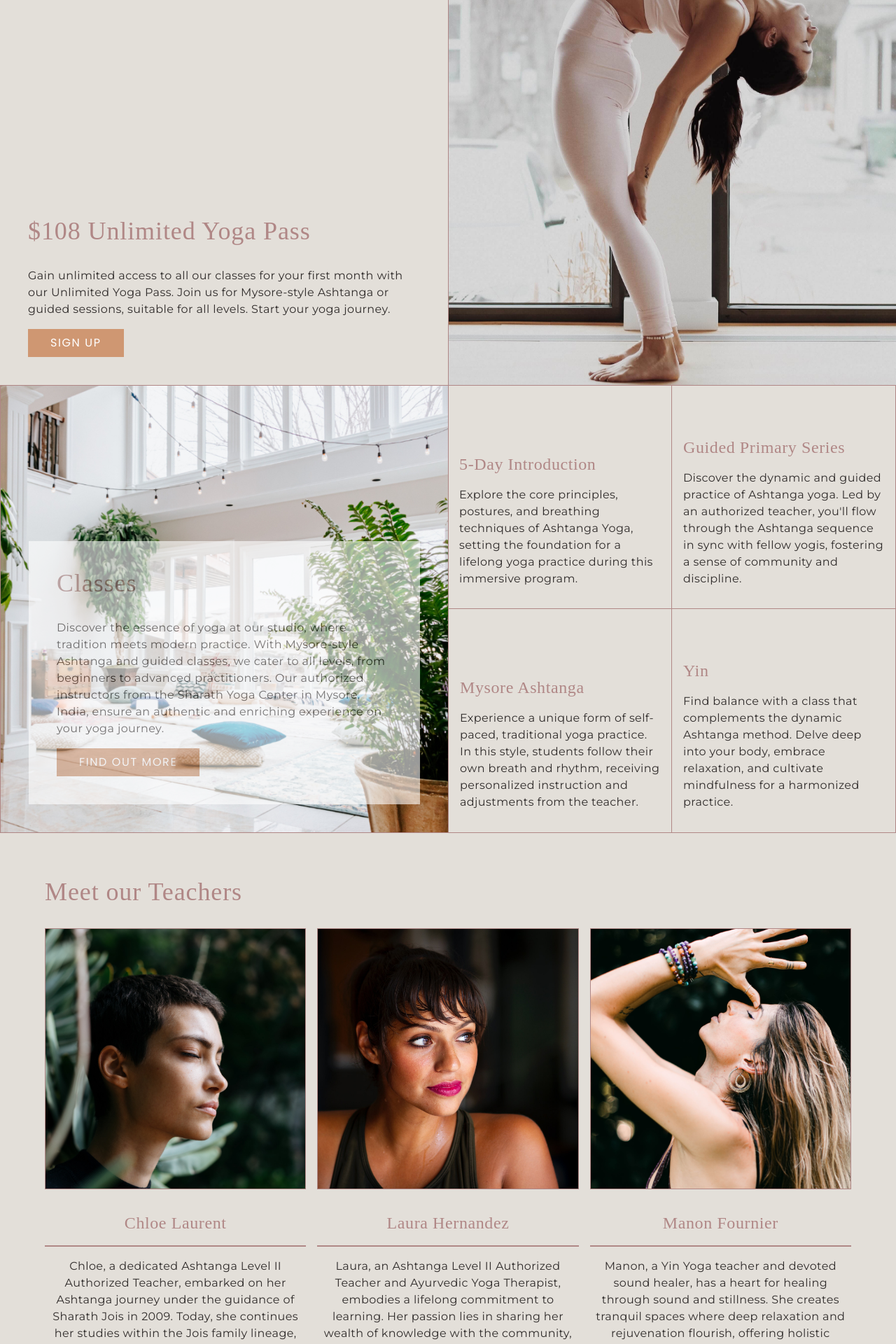
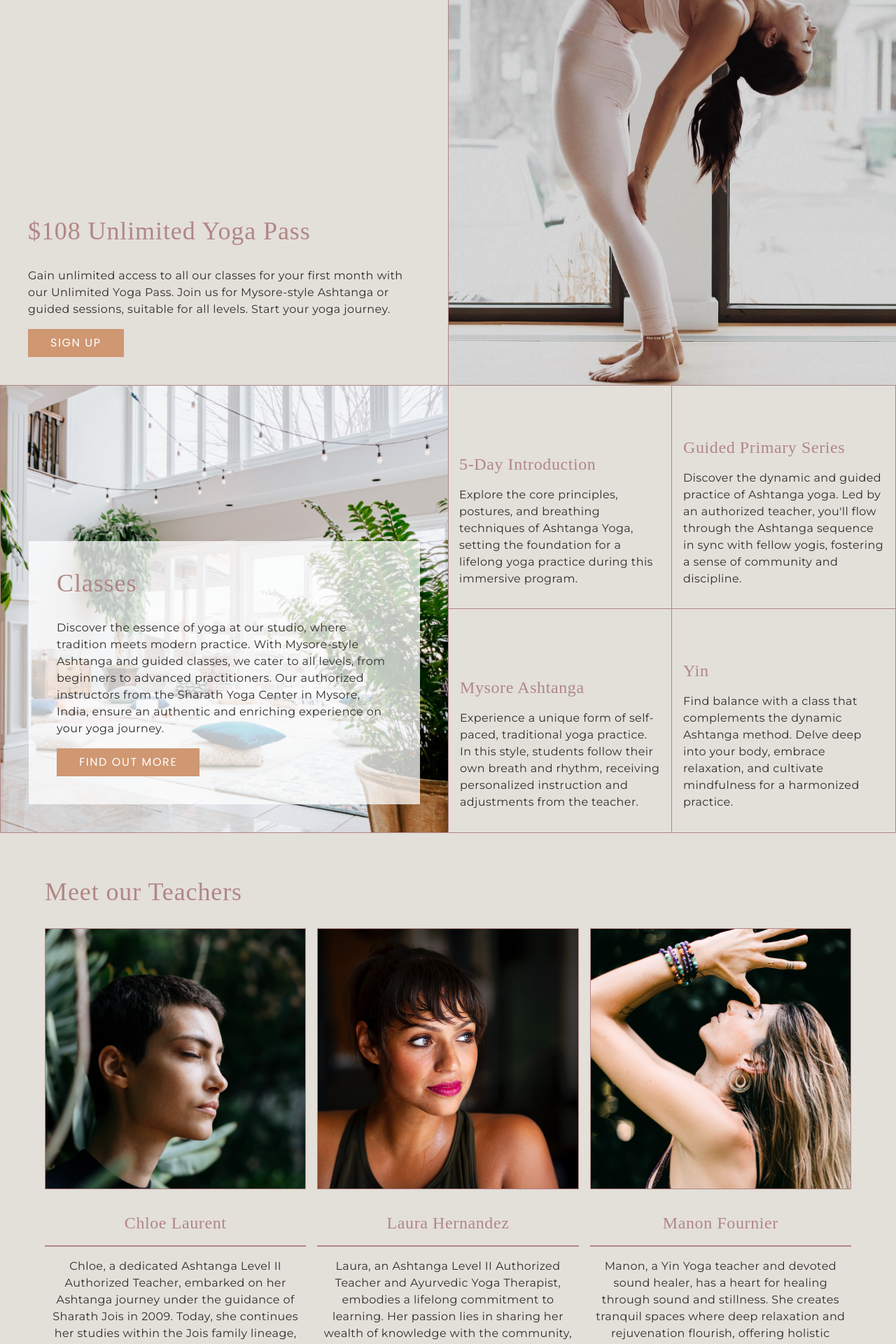
Before and after one commit to brittwoodard/project-yoga-studio, a Jekyll site: the page built from index.html, in a window 1280 px wide. Shown: the part 980-2900 px from the top of the page at 70% size. Built offline with Jekyll 4.4.1, drawn with Linux system fonts in a browser that asks for light colours; nearby versions of some CDN libraries; some web fonts are replaced.

Commit message:
overlay finish

```diff
--- a/assets/css/output-style.css
+++ b/assets/css/output-style.css
@@ -728,10 +728,6 @@ footer .button {
 .bg-transparent {
   background-color: transparent;
 }
-.bg-white {
-  --tw-bg-opacity: 1;
-  background-color: rgb(255 255 255 / var(--tw-bg-opacity));
-}
 .bg-fixed {
   background-attachment: fixed;
 }
@@ -794,18 +790,24 @@ footer .button {
   --tw-text-opacity: 1;
   color: rgb(255 255 255 / var(--tw-text-opacity));
 }
-.opacity-70 {
-  opacity: 0.7;
-}
-.opacity-75 {
-  opacity: 0.75;
-}
-.opacity-60 {
-  opacity: 0.6;
-}
 .outline-1 {
   outline-width: 1px;
 }
+.bg-overlay {
+        position: relative;
+      }
+.bg-overlay::before {
+        content: "";
+        position: absolute;
+        top: 0;
+        left: 0;
+        bottom: 0;
+        right: 0;
+        background-color: rgba(255,255,255,0.75);
+      }
+.bg-overlay > * {
+        position: relative;
+      }
 
 
 /* ----------- Default Styles to apply to the whole project  --------- */
@@ -904,7 +906,4 @@ footer .button {
   .md\:grid-cols-5 {
     grid-template-columns: repeat(5, minmax(0, 1fr));
   }
-  .md\:bg-fixed {
-    background-attachment: fixed;
-  }
 }
--- a/index.html
+++ b/index.html
@@ -48,7 +48,7 @@ seo:
 <section class="grid md:grid-cols-2">
   <div class="bg-image-style bg-fixed flex flex-col justify-end text-dark border-y border-l border-feature" style="background-image: url('{{page.classes.image.image_path}}'); background-position: {{page.classes.image.image_focus}};">
     <div class="p-10">
-      <div class="p-10 bg-white opacity-60">
+      <div class="p-10 bg-overlay bg-overlay-gradient">
         <h2 class="heading-md scroll-in-from-bottom ">{{page.classes.heading}}</h2>
         <p class="scroll-in-from-bottom">{{page.classes.description}}</p>
         <a href="{{page.classes.button.url}}" class="button scroll-in-from-bottom ">{{page.classes.button.text}}</a>
```
Also changed, not shown: style.css (+18 -0 lines).
